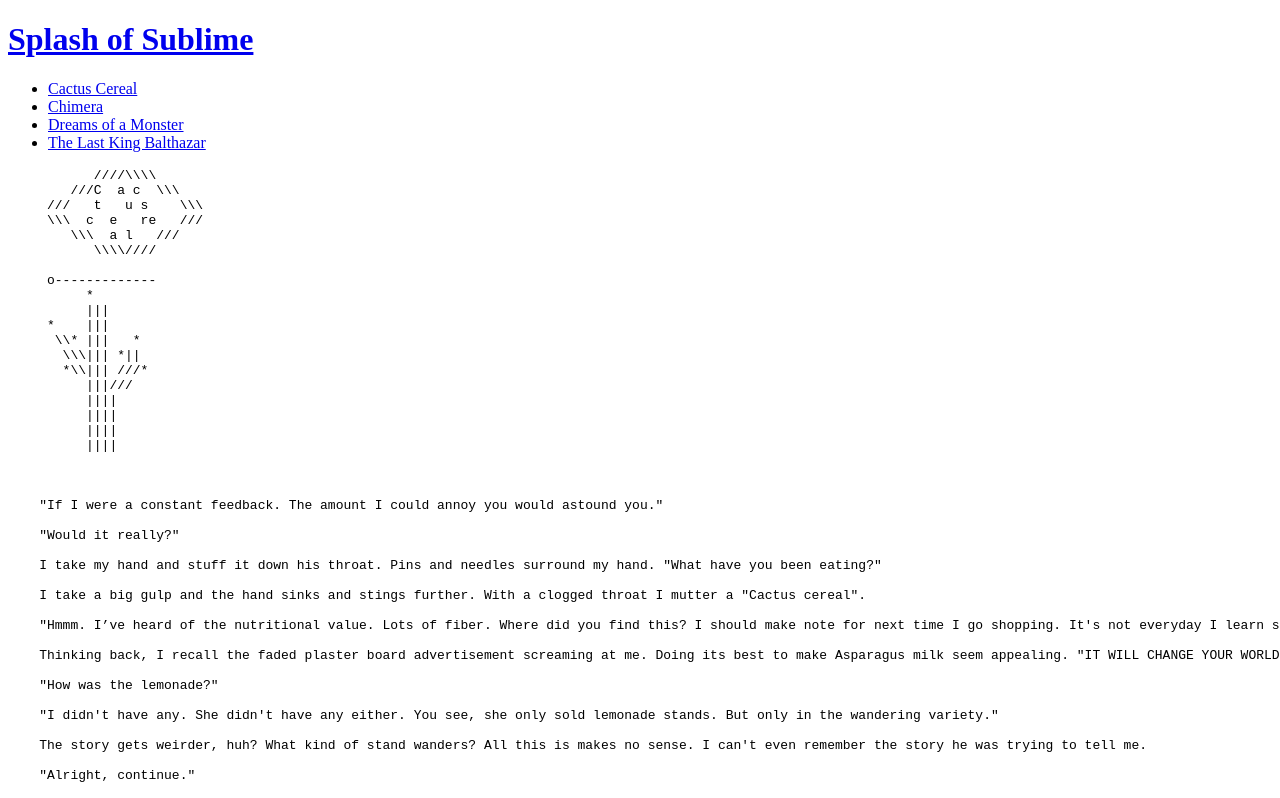
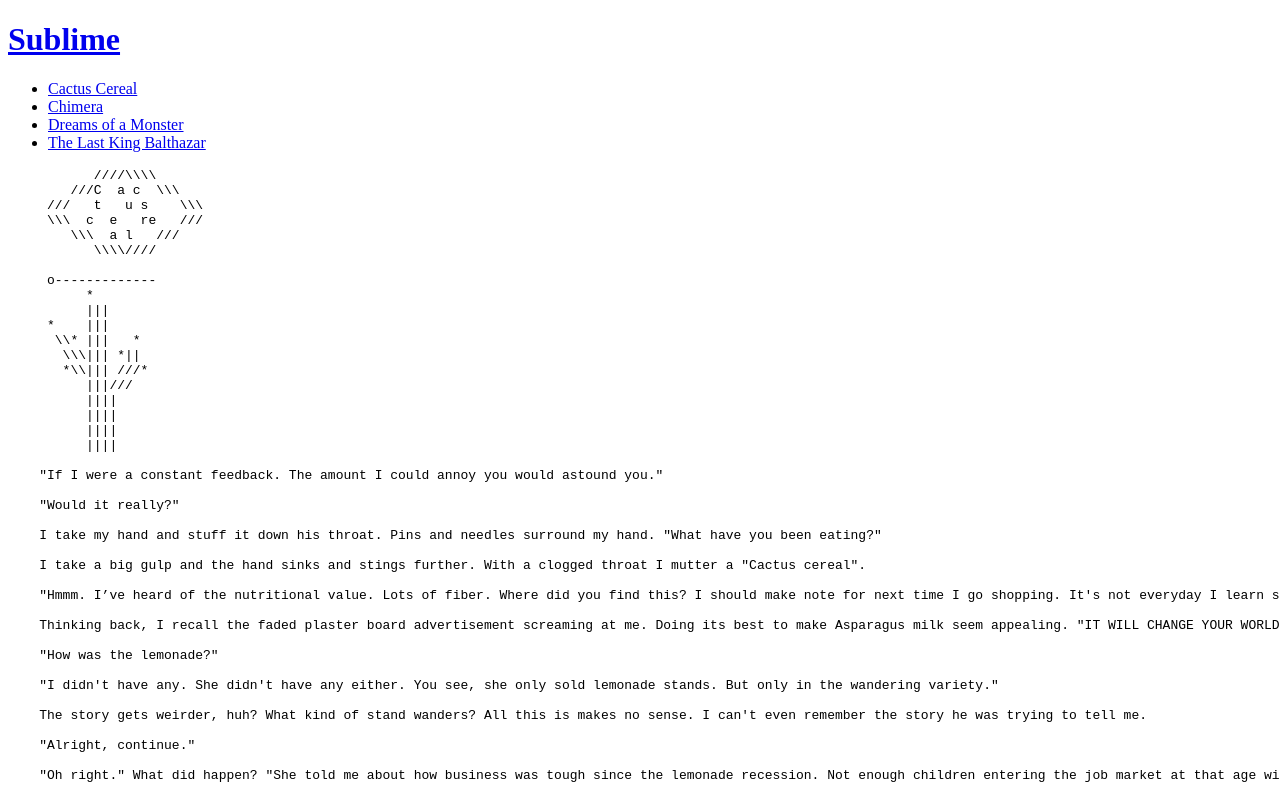
Before and after one commit to yukseltron/mono-drift, a Vue app: page /#/cactuscereal in a window 1280 px wide. Shown: the top 798 px of the page. Built offline with nearby package versions, Linux system fonts and the light colour scheme.

Commit message:
fixed linting

```diff
--- a/index.html
+++ b/index.html
@@ -3,7 +3,7 @@
 <head>
   <meta charset="utf-8">
   <meta name="viewport" content="width=device-width,initial-scale=1.0">
-  <title>yazdim</title>
+  <title>Sublime Splash</title>
 </head>
 <body>
 <div id="app"></div>
--- a/src/App.vue
+++ b/src/App.vue
@@ -2,7 +2,7 @@
   <div id="app">
     <div class="container">
       <div>
-        <router-link to="/home"><h1>Splash of Sublime</h1></router-link>
+        <router-link to="/"><h1>Sublime</h1></router-link>
         <ul class="navbar-nav">
           <li class="nav-item">
             <router-link to="/cactuscereal">Cactus Cereal</router-link>
@@ -22,4 +22,5 @@
     <router-view/>
   </div>
 </template>
+<script src="./path/to/blotter.js"></script>
 <script>export default {name: 'App'}</script>
--- a/src/components/cactuscereal.vue
+++ b/src/components/cactuscereal.vue
@@ -20,8 +20,6 @@
           ||||
           ||||
           ||||
-
-
 
     "If I were a constant feedback. The amount I could annoy you would astound you."
 
```
Also changed, not shown: src/components/chimera.vue (indentation only).
